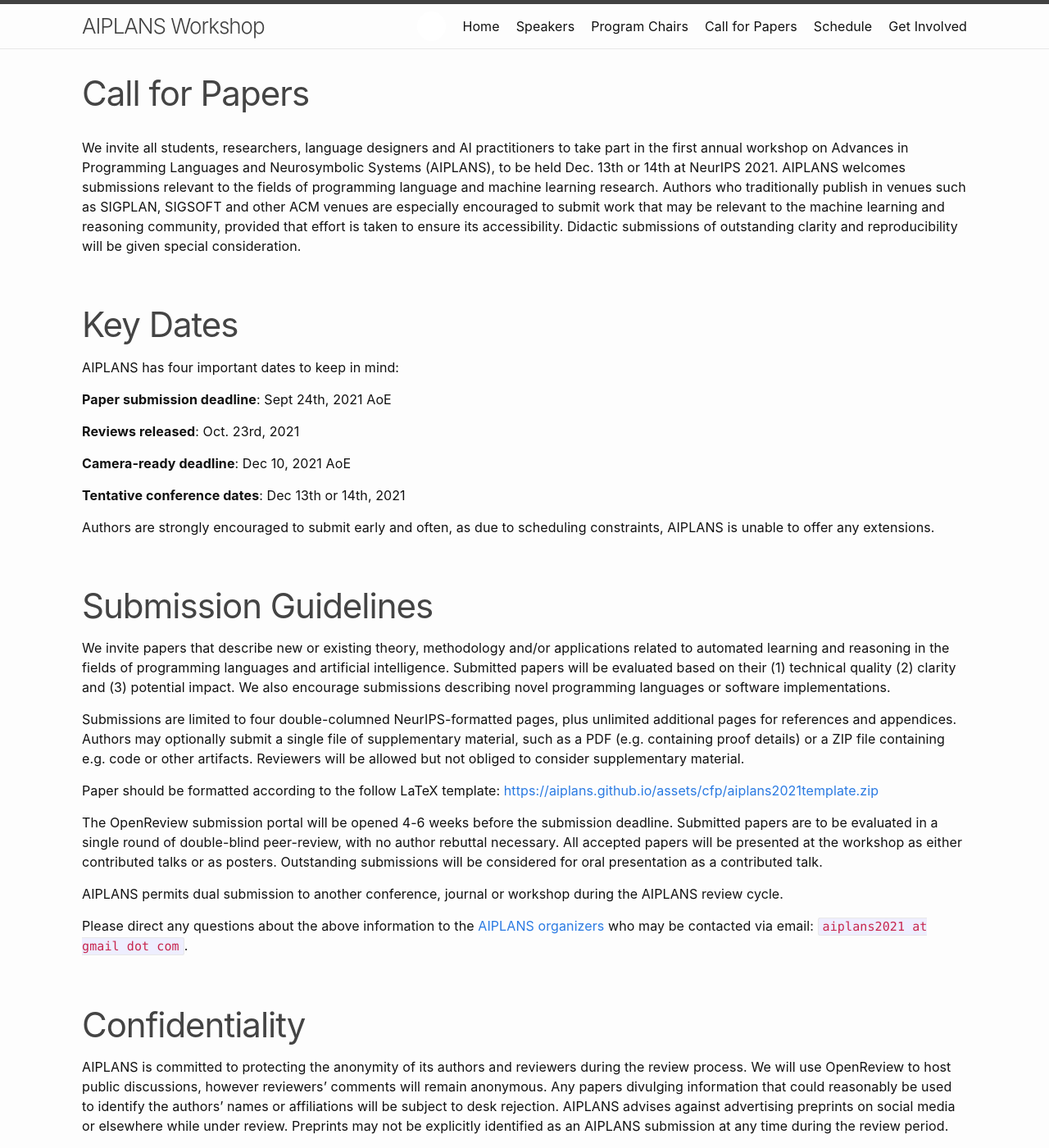
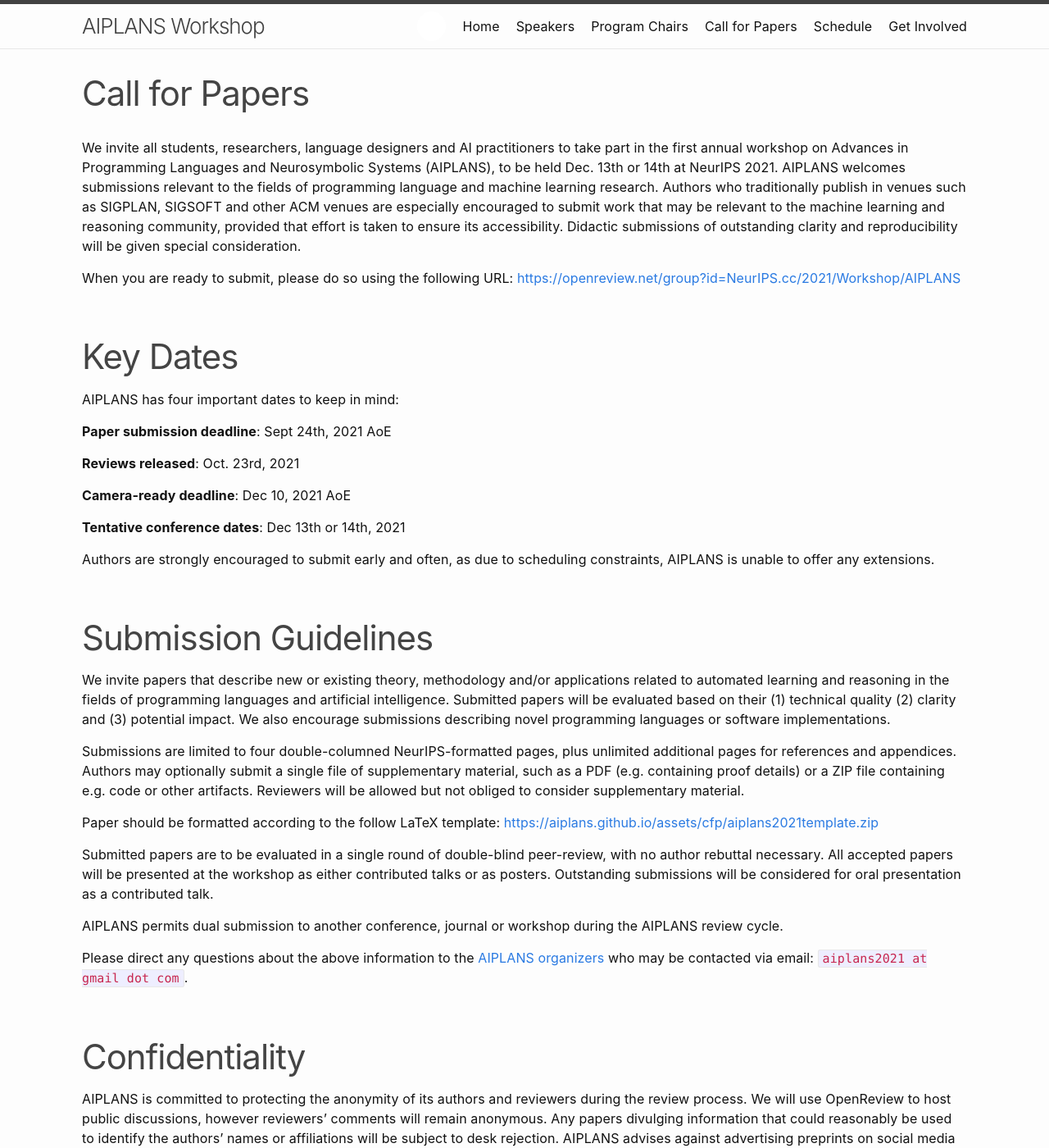
Before and after one commit to aiplans/aiplans.github.io, a Jekyll site: the page built from callforpapers.md, in a window 1280 px wide and 1400 px high. Shown: the whole window at 82% size. Built offline with Jekyll 4.4.1, drawn with Linux system fonts in a browser that asks for light colours.

Commit message:
add OpenReview submission portal

```diff
--- a/callforpapers.md
+++ b/callforpapers.md
@@ -5,6 +5,8 @@
 ---
 
 We invite all students, researchers, language designers and AI practitioners to take part in the first annual workshop on Advances in Programming Languages and Neurosymbolic Systems (AIPLANS), to be held Dec. 13th or 14th at NeurIPS 2021. AIPLANS welcomes submissions relevant to the fields of programming language and machine learning research. Authors who traditionally publish in venues such as SIGPLAN, SIGSOFT and other ACM venues are especially encouraged to submit work that may be relevant to the machine learning and reasoning community, provided that effort is taken to ensure its accessibility. Didactic submissions of outstanding clarity and reproducibility will be given special consideration.
+
+When you are ready to submit, please do so using the following URL: [https://openreview.net/group?id=NeurIPS.cc/2021/Workshop/AIPLANS](https://openreview.net/group?id=NeurIPS.cc/2021/Workshop/AIPLANS)
 
 # Key Dates
 
@@ -28,7 +30,7 @@
 
 Paper should be formatted according to the follow LaTeX template: [https://aiplans.github.io/assets/cfp/aiplans2021template.zip](https://aiplans.github.io/assets/cfp/aiplans2021template.zip)
 
-The OpenReview submission portal will be opened 4-6 weeks before the submission deadline. Submitted papers are to be evaluated in a single round of double-blind peer-review, with no author rebuttal necessary. All accepted papers will be presented at the workshop as either contributed talks or as posters. Outstanding submissions will be considered for oral presentation as a contributed talk.
+Submitted papers are to be evaluated in a single round of double-blind peer-review, with no author rebuttal necessary. All accepted papers will be presented at the workshop as either contributed talks or as posters. Outstanding submissions will be considered for oral presentation as a contributed talk.
 
 AIPLANS permits dual submission to another conference, journal or workshop during the AIPLANS review cycle.
 
```
